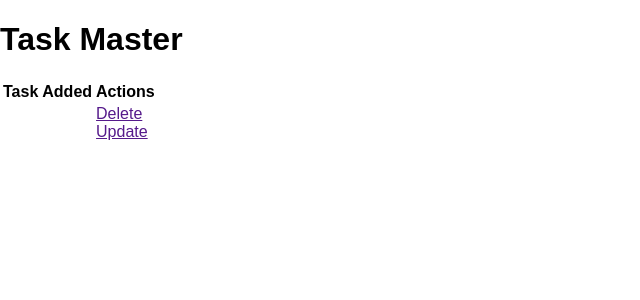
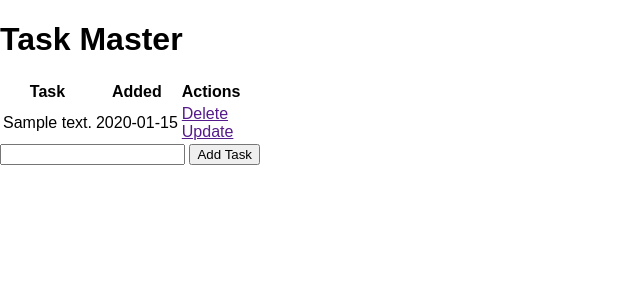
Before and after one commit to pedrocavalero/flask-tutorial, a Flask app: page / in a window 1280 px wide. Shown: the top 300 px of the page, without its empty margins (0-640 px from the left). Run offline with Flask 2, Linux system fonts and the light colour scheme; tables that the repository leaves empty hold one stand-in row (values such as "Sample post").

Commit message:
Adding Todo to database

```diff
--- a/app.py
+++ b/app.py
@@ -1,6 +1,7 @@
-from flask import Flask, render_template,url_for
+from flask import Flask, render_template,url_for, request, redirect
 from flask_sqlalchemy import SQLAlchemy
 from datetime import datetime
+
 app = Flask(__name__)
 app.config['SQLALCHEMY_DATABASE_URI'] = 'sqlite:///test.db'
 db = SQLAlchemy(app)
@@ -14,9 +15,21 @@
         return '<Task %r>' % self.id
 
 
-@app.route('/')
+@app.route('/', methods=['POST', 'GET'])
 def index():
-    return render_template('index.html')
+    if request.method=='POST':
+        task_content = request.form['content']
+        new_task=Todo(content=task_content)
+
+        try:
+            db.session.add(new_task)
+            db.session.commit()
+            return redirect('/')
+        except:
+            return 'Error adding task'
+    else:
+        tasks=Todo.query.order_by(Todo.date_created).all()
+        return render_template('index.html', tasks=tasks)
 
 if __name__ == "__main__":
     app.run(debug=True)
--- a/templates/index.html
+++ b/templates/index.html
@@ -1,7 +1,7 @@
 {% extends 'base.html' %}
 
 {% block head %}
-<title>Flask Template</title>
+<title>Task Master</title>
 {% endblock %}
 
 
@@ -16,15 +16,22 @@
 			<th>Actions</th>
 		</tr>
 		<tr>
-			<td></td>
-			<td></td>
+		{% for task in tasks %}
+			<td>{{ task.content }}</td>
+			<td>{{ task.date_created.date() }}</td>
 			<td>
 				<a href="">Delete</a>
 				<br>
 				<a href="">Update</a>
 			</td>
 		</tr>
+		{% endfor %}
+	</table>
 
-	</table>
+	<form action="/" method="POST">
+
+		<input type="text" name="content" id="content">
+		<input type="submit" value="Add Task">
+	</form>
 </div>
 {% endblock %}
```
